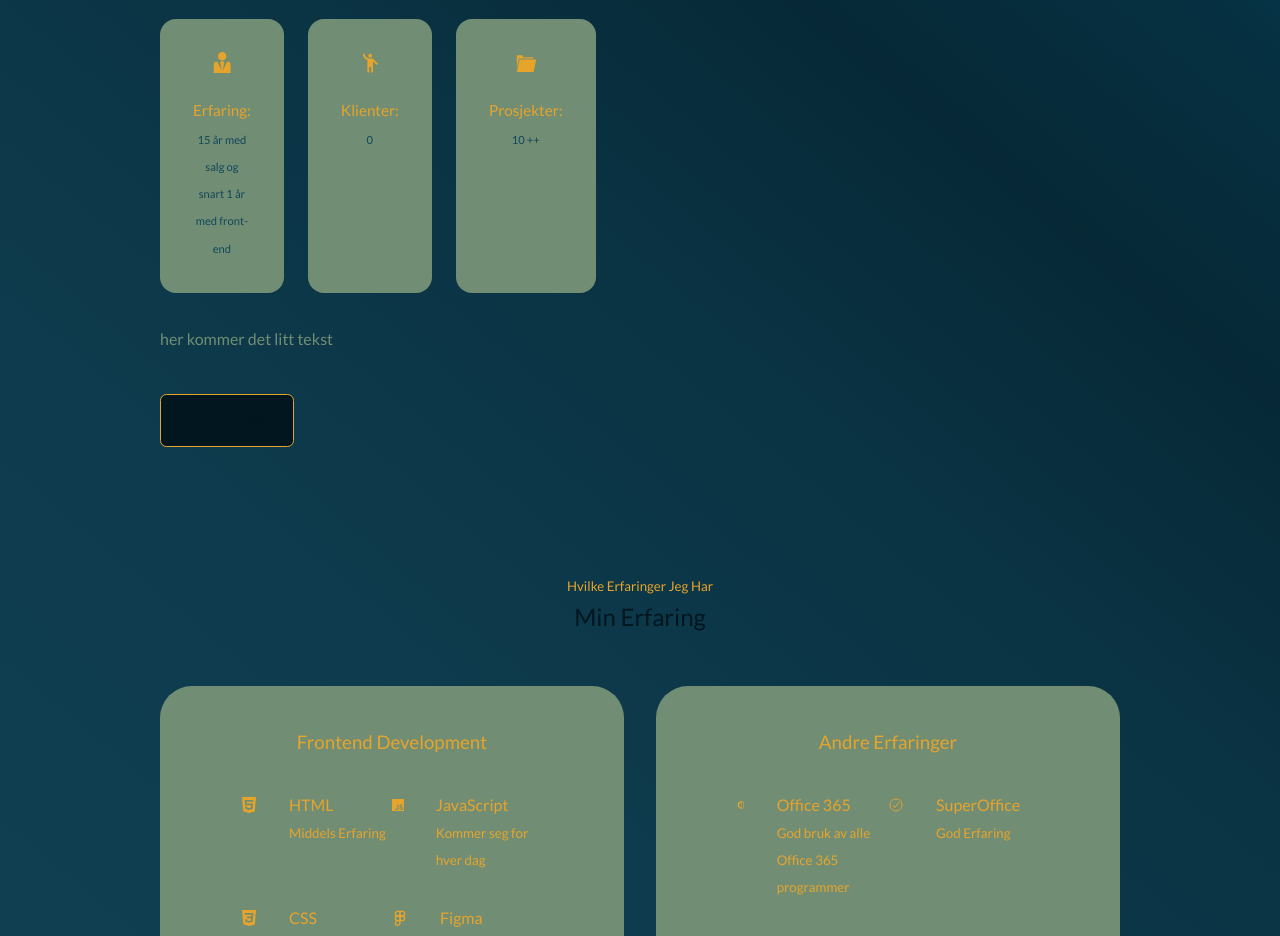
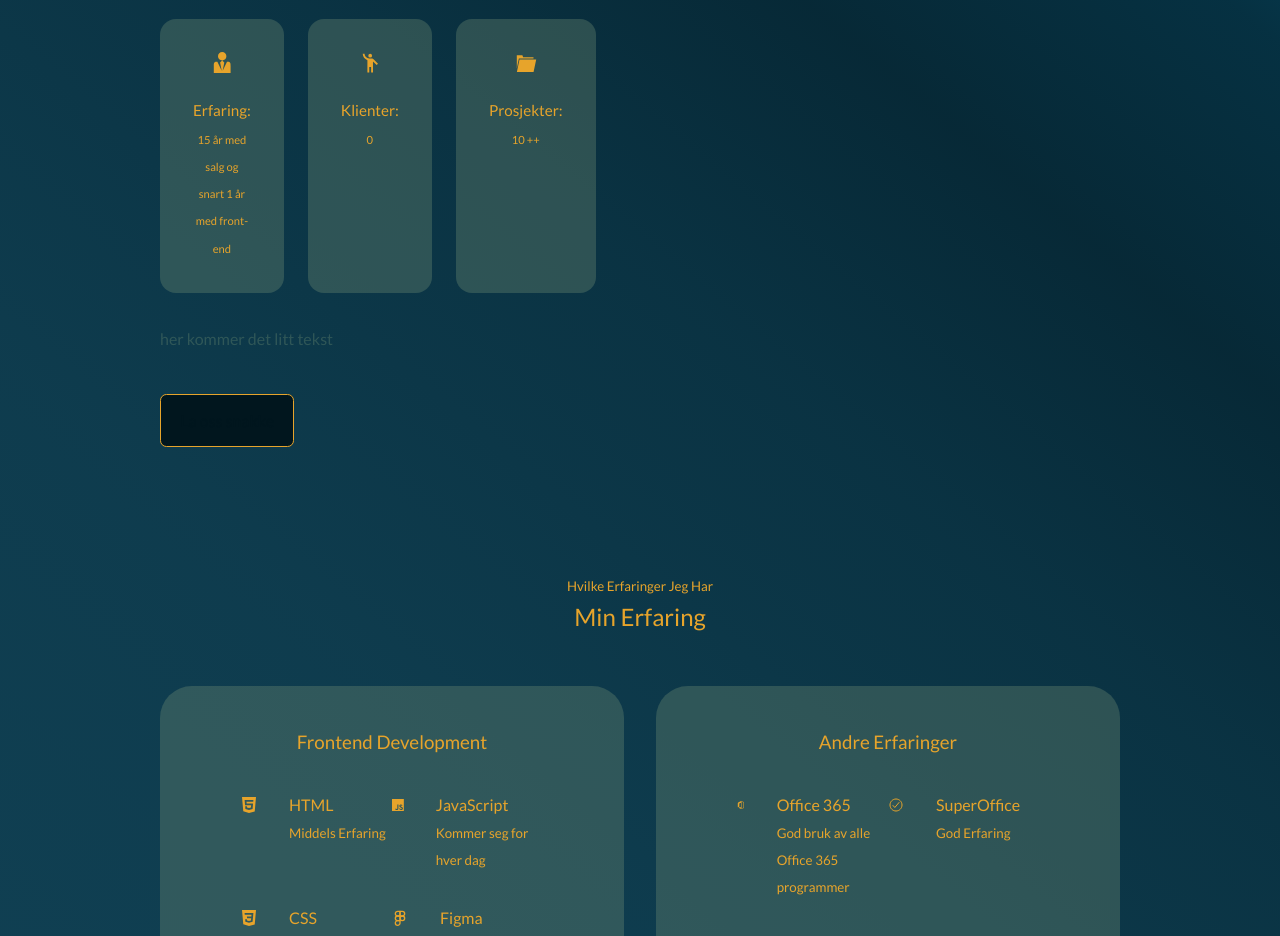
Before and after one commit to Andreastak86/react_portfolio, a React (Create React App) app: page / in a window 1280 px wide. Shown: the part 1020-1956 px from the top of the page. Built offline with nearby package versions, Linux system fonts and the light colour scheme.

Commit message:
add some cool things

```diff
--- a/src/components/about/about.css
+++ b/src/components/about/about.css
@@ -36,7 +36,7 @@
 }
 
 .about__card {
-  background: var(--color-bg-variant);
+  background: #718e7459;
   border: 1px solid transparent;
   border-radius: 1rem;
   padding: 2rem;
@@ -64,12 +64,12 @@
 
 .about__card small {
   font-size: 0.7rem;
-  color: #124559;
+  color: #e7a42b;
 }
 
 .about__content p {
   margin: 2rem 0 2.6rem;
-  color: #718e74;
+  color: #718e7459;
 }
 
 /*-----------------------Media Queries Medium---------------*/
--- a/src/components/experience/experience.css
+++ b/src/components/experience/experience.css
@@ -5,7 +5,7 @@
 }
 
 .experience__container > div {
-  background: var(--color-bg-variant);
+  background: #718e7459;
   padding: 2.5rem 5rem;
   border-radius: 2rem;
   border: 1px solid transparent;
--- a/src/index.css
+++ b/src/index.css
@@ -83,7 +83,7 @@ section > h5 {
 }
 
 section > h2 {
-  color: var(--color-text);
+  color: var(--color-header);
   margin-bottom: 3rem;
 }
 
```
